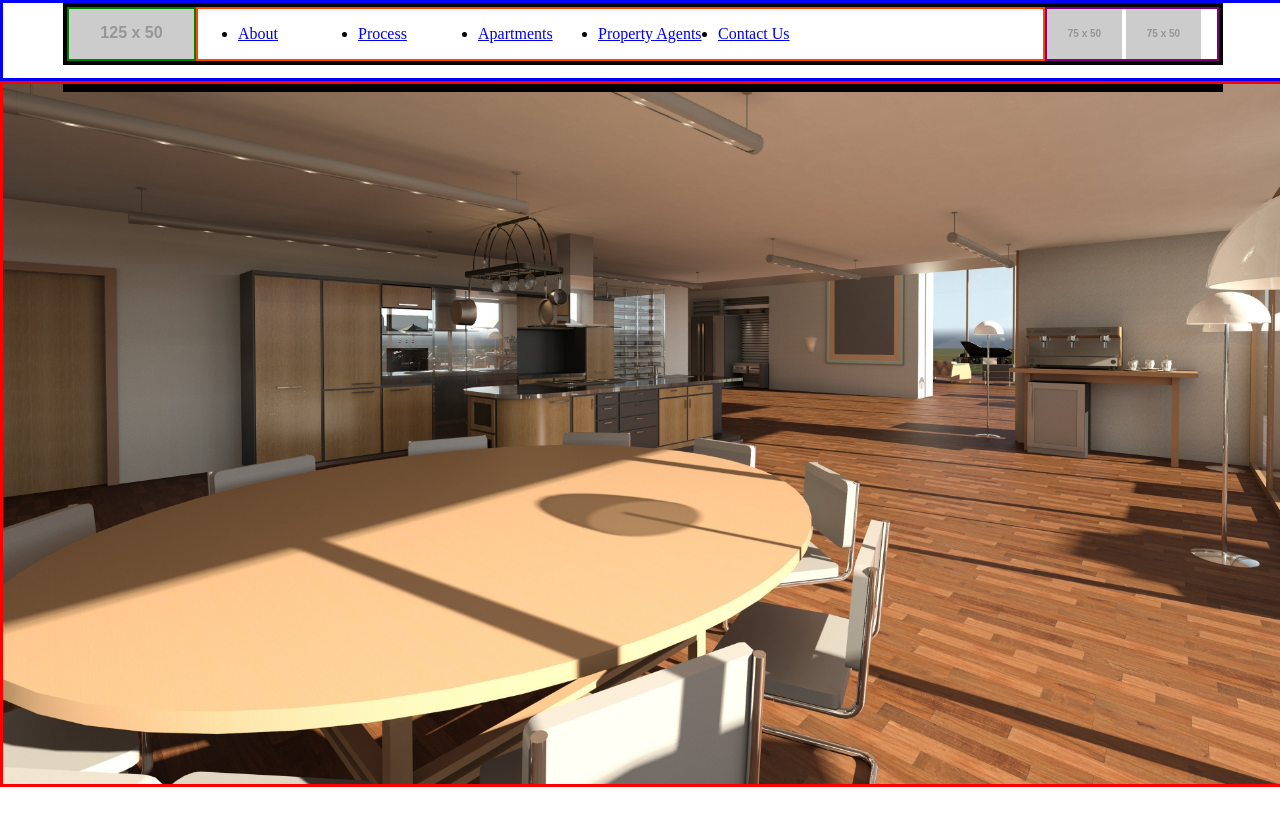
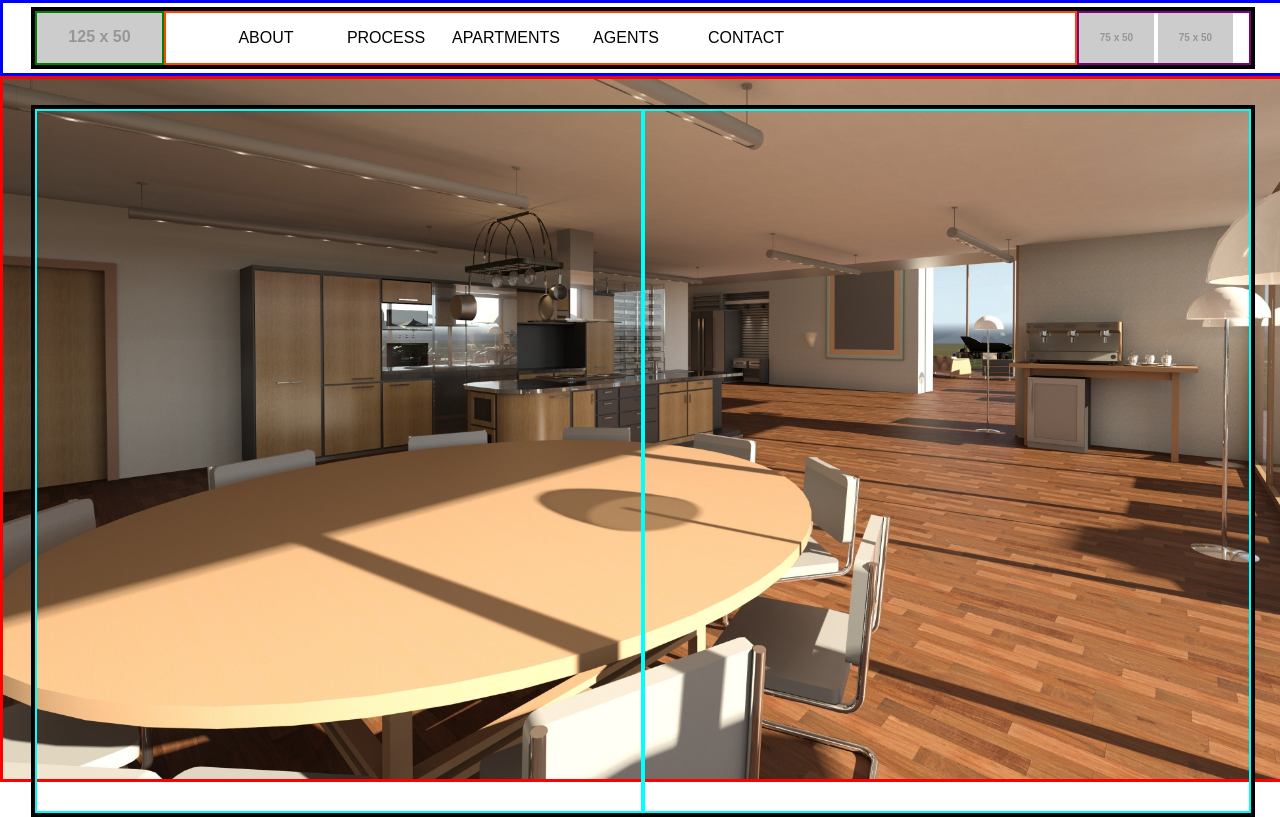
Before and after one commit to instructorc/CWEB1010Fall2018, a plain HTML site: page index1.html in a window 1280 px wide. Drawn offline with Linux system fonts and the light colour scheme; placeholder pictures from the web are drawn by us.

Commit message:
adding changes to header and adding box structure to banner

```diff
--- a/index1.html
+++ b/index1.html
@@ -28,9 +28,26 @@
                 vertical-align:baseline;
                 background:transparent;
             }
+            body{
+                font-family: Arial, Helvetica, sans-serif;
+            }
+            a{
+                text-decoration: none;
+            }
+            a:link{
+                color: black;
+            }
+            a:visited{
+                color: black;
+            }
+            a:hover{
+                border-bottom: 3px solid black;
+                padding-bottom: 8px;
+
+            }
             #headstruct{
                 width: 100%;
-                height: 75px;
+                height: 70px;
                 border: 3px solid blue;
             }
             #banner{
@@ -42,8 +59,17 @@
                 background-position: center;
             }
             .block_contain{
-                width: 90%;
+                width: 95%;
                 margin: auto;
+                margin-top: 4px;
+                display: flex;
+                border: 4px solid black;
+            }
+            .banner_contain{
+                width: 95%;
+                margin: auto;
+                margin-top: 2%;
+                margin-bottom: 2%;
                 display: flex;
                 border: 4px solid black;
             }
@@ -64,9 +90,17 @@
             }
             #listruct{
                 display: flex;
+                list-style-type: none;
+                text-transform: uppercase;
             }
             li{
                 flex: 0 0 120px;
+                text-align: center;
+            }
+            .banner_box{
+                border: 2px solid aqua;
+                flex: 1 0 500px;
+                height: 700px;
             }
 
 
@@ -80,9 +114,9 @@
                     <ul id="listruct">
                         <li><a href="about.html">About</a></li>
                         <li><a href="process.html">Process</a></li>
-                        <li><a href="apartments.html">Apartments</a></li>
-                        <li><a href="prop_agents.html">Property Agents</a></li>
-                        <li><a href="contact.html">Contact Us</a></li>
+                        <li><a href="#apartments">Apartments</a></li>
+                        <li><a href="prop_agents.html">Agents</a></li>
+                        <li><a href="contact.html">Contact </a></li>
                     </ul>
 
                 </nav><!--flex item 2-->
@@ -93,9 +127,10 @@
             </div>
         </header>
         <div id="banner">
-            <div class="block_contain">
-
-            </div><!--end of block contain-->
+            <div class="banner_contain"><!--Flex container-->
+                <div class="banner_box"></div><!--Flex item one-->
+                <div class="banner_box"></div><!--Flex item two-->
+            </div><!--end of banner contain-->
         </div><!--end of div banner-->
 
 
```
